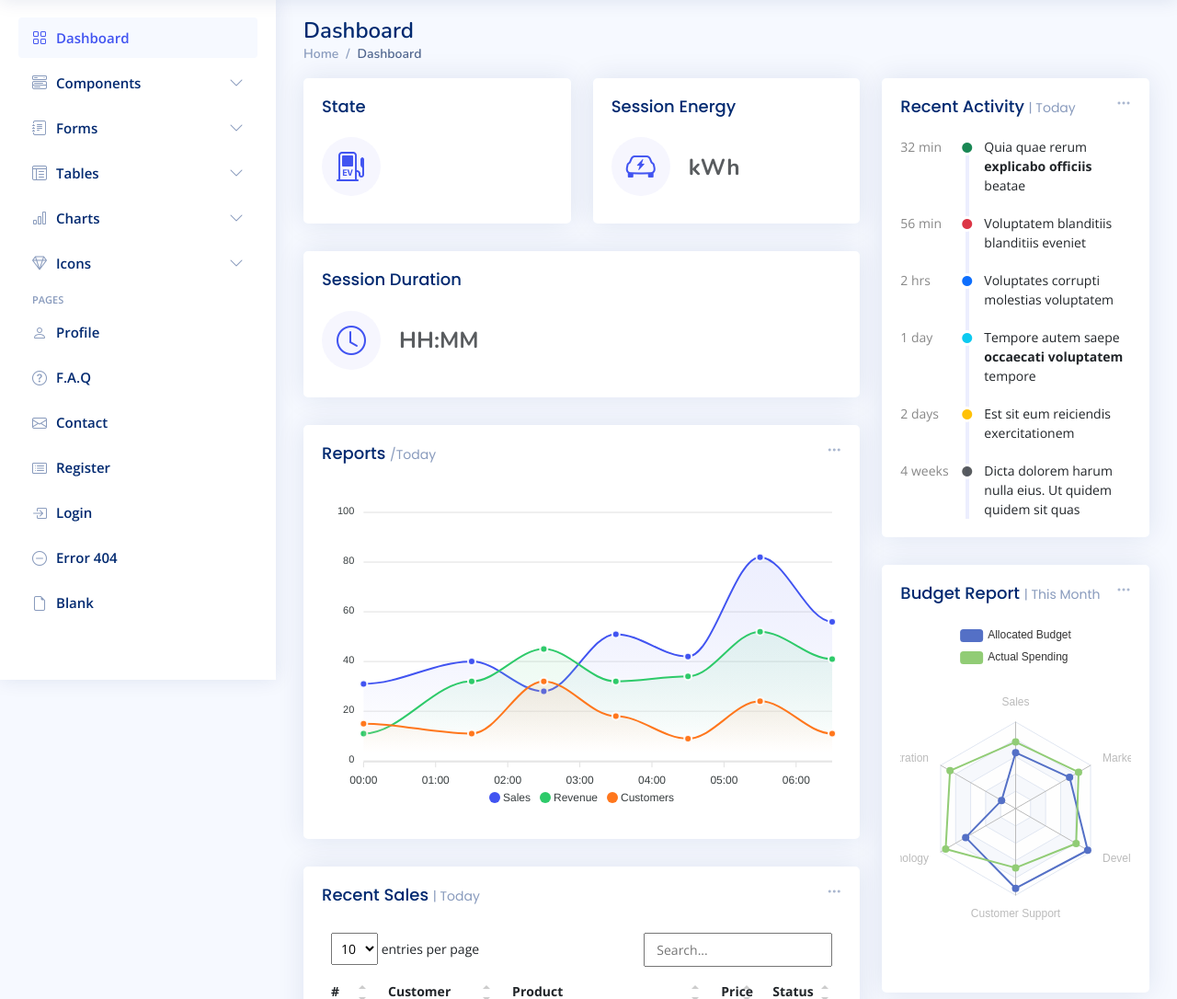
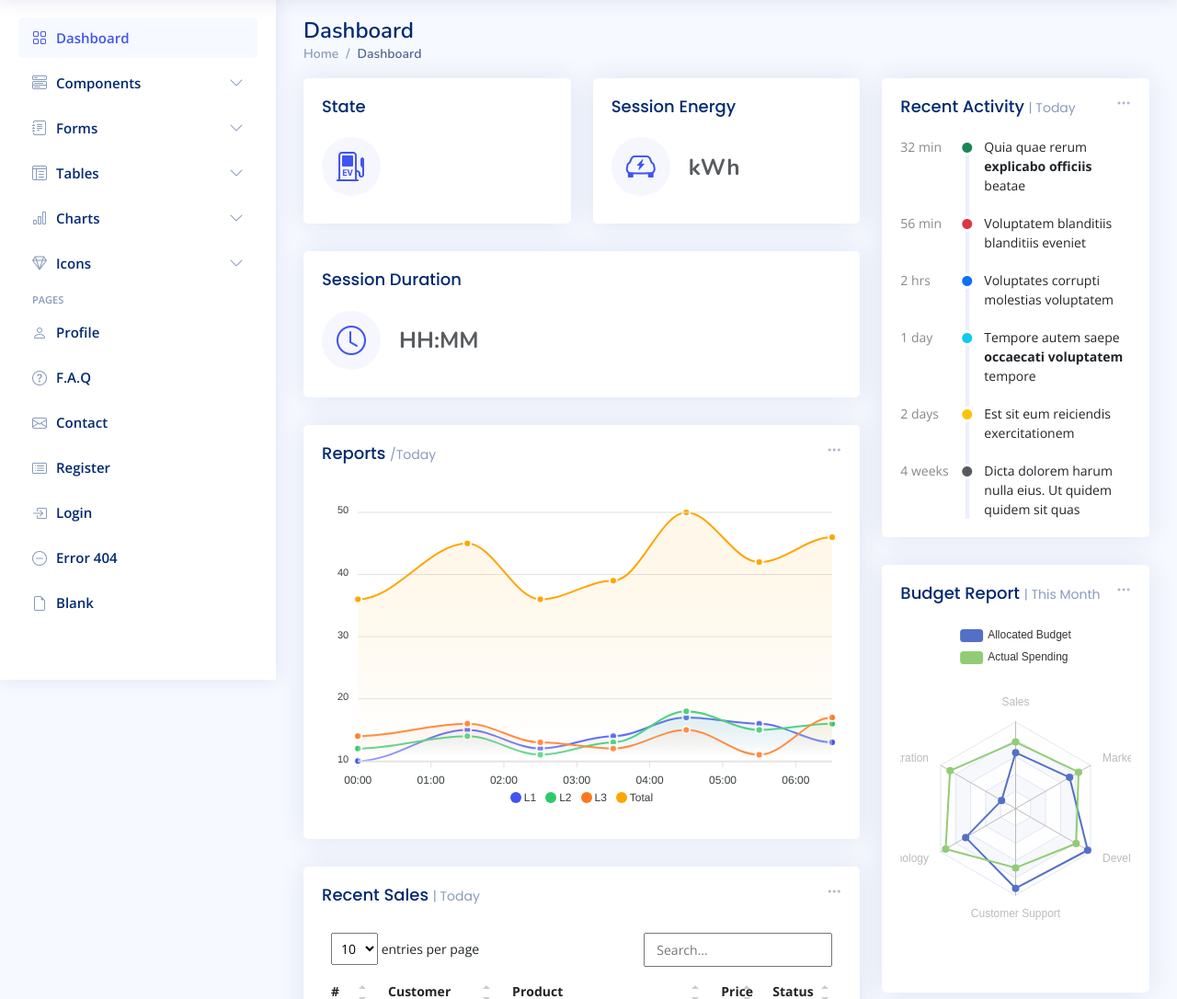
Before and after one commit to EM88nl/smartcharge, a Flask app: template templates/index.html in a window 1280 px wide. Shown: the part 61-1147 px from the top of the page at 92% size. Run offline with Flask 3, Linux system fonts and the light colour scheme; the template is opened without the code that fills it, so the values that code supplies are empty; some libraries are stand-ins or nearby versions.

Commit message:
Added time

```diff
--- a/templates/index.html
+++ b/templates/index.html
@@ -610,14 +610,17 @@
   document.addEventListener("DOMContentLoaded", () => {
     new ApexCharts(document.querySelector("#reportsChart"), {
       series: [{
-                          name: 'Sales',
-                          data: [31, 40, 28, 51, 42, 82, 56],
+        name: 'L1',
+        data: [10, 15, 12, 14, 17, 16, 13],
       }, {
-                          name: 'Revenue',
-                          data: [11, 32, 45, 32, 34, 52, 41]
+        name: 'L2',
+        data: [12, 14, 11, 13, 18, 15, 16],
       }, {
-                          name: 'Customers',
-                          data: [15, 11, 32, 18, 9, 24, 11]
+        name: 'L3',
+        data: [14, 16, 13, 12, 15, 11, 17],
+      }, {
+        name: 'Total',
+        data: [36, 45, 36, 39, 50, 42, 46],
       }],
       chart: {
         height: 350,
@@ -629,7 +632,7 @@
       markers: {
         size: 4
       },
-                        colors: ['#4154f1', '#2eca6a', '#ff771d'],
+      colors: ['#4154f1', '#2eca6a', '#ff771d', '#ffa500'],
       fill: {
         type: "gradient",
         gradient: {
@@ -659,6 +662,7 @@
   });
 </script>
 <!-- End Line Chart -->
+
 
                 </div>
 
```
Lines whose indentation alone changed are shown as unchanged.
